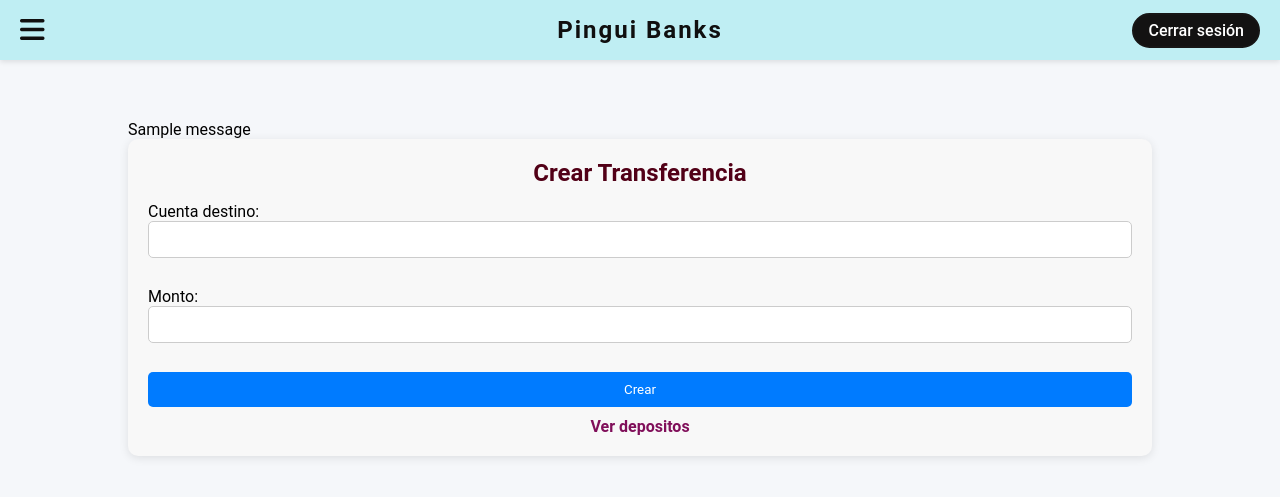
After one commit to Ceress79/Bank_pinguinito, a Flask app: page /crear_deposito in a window 1280 px wide. The commit adds this page. Shown: the top 497 px of the page. Run offline with Flask 3, Linux system fonts and the light colour scheme; the visitor is signed in with stand-in values (Sample User, id 1); tables that the repository leaves empty or names only in its code hold one stand-in row (values such as "Sample post"); one stand-in notice (Sample message) is shown.

Commit message:
Solucionado error que ocasionaba que la cuenta principal mostrada no sea correcta, tambien solucionado error en el que dentro de la lista de cuentas aparecieran cuentas que no eran del usuario, ademas se agrego funcionalidad para realizar depositos, ademas se elimino un campo innecesario del formulario de creacion de cuentas bancarias.

```diff
--- a/App.py
+++ b/App.py
@@ -7,6 +7,7 @@ from controllers.cuentas import cuentas_bp
 from controllers.factura import factura_bp
 from controllers.transferencias import transferencias_bp
 from controllers.prestamos import prestamos_bp
+from controllers.depositos import depositos_bp
 
 def create_app():
     app = Flask(__name__)
@@ -15,7 +16,7 @@ def create_app():
     # Configuración manual si no está en Config (opcional)
     app.config['MYSQL_HOST'] = 'localhost'
     app.config['MYSQL_USER'] = 'root'
-    app.config['MYSQL_PASSWORD'] = '12345'
+    app.config['MYSQL_PASSWORD'] = ''
     app.config['MYSQL_DB'] = 'banco_pinguino'
 
     app.secret_key = 'mysecretkey'
@@ -30,6 +31,7 @@ def create_app():
     app.register_blueprint(factura_bp)
     app.register_blueprint(transferencias_bp)
     app.register_blueprint(prestamos_bp)
+    app.register_blueprint(depositos_bp)
     return app
 
 if __name__ == '__main__':
--- a/controllers/auth.py
+++ b/controllers/auth.py
@@ -26,8 +26,12 @@ def login():
             session['usuario'] = email
             session['nombre_completo'] = user[1]
             session['id_usuario']=user[0]
+            session['rol']=user[6]
             flash("Has iniciado sesión correctamente", "usuario")
-            return redirect(url_for('cuentas.index'))
+            if session['rol']=='u':
+                return redirect(url_for('cuentas.index'))
+            else:
+                return redirect(url_for('depositos.lista_depositos'))
         else:
             flash("Correo o contraseña incorrectos", "usuario")
 
@@ -49,7 +53,7 @@ def add_contact():
         telefono = request.form['telefono']
         direccion = request.form['direccion']
         fecha_nacimiento = request.form['fecha_nacimiento']
-        tipo_cuenta = request.form['tipo_cuenta']
+        tipo_cuenta = 'u'
         confirmar_password = request.form['confirmar_password']
         password = request.form['password']
 
@@ -65,7 +69,7 @@ def add_contact():
 
         cur = mysql.connection.cursor()
         cur.execute('''INSERT INTO user (cedula, nombre_completo, correo, telefono, direccion,
-            fecha_nacimiento, tipo_cuenta, password)
+            fecha_nacimiento, rol, password)
             VALUES (%s, %s, %s, %s, %s, %s, %s, %s)''',
             (cedula, nombre_completo, correo, telefono, direccion, fecha_formateada, tipo_cuenta,
              password))
--- a/controllers/cuentas.py
+++ b/controllers/cuentas.py
@@ -12,6 +12,7 @@ def index():
         return redirect(url_for('auth.login'))
 
     cuentas = obtener_cuentas()
+    cuentas = [x for x in cuentas if x['id_usuario'] == session.get('id_usuario')]
     user = {'nombre_completo': session.get('nombre_completo')}
     return render_template('index.html', cuentas=cuentas, user=user)
 
@@ -28,6 +29,7 @@ def cuenta_bancaria():
 
     cuentas = obtener_cuentas()
     user = {'nombre_completo': session.get('nombre_completo')}
+    cuentas = [x for x in cuentas if x['id_usuario'] == session.get('id_usuario')]
     return render_template('cuenta_bancaria.html', cuentas=cuentas, user=user)
 
 
@@ -57,7 +59,7 @@ def crear_cuenta_bancaria():
     apodo = request.form['apodo']
     limite_retiro = request.form['limite_retiro']
     max_retiros_diarios = request.form['max_retiros_diarios']
-    id_usuario = request.form['id_usuario']
+    id_usuario = session['id_usuario']
 
     while True:
         numero_cuenta = '2206' + ''.join([str(random.randint(0, 9)) for _ in range(6)])
@@ -88,14 +90,13 @@ def editar_cuenta(id):
     apodo = request.form['apodo']
     limite_retiro = request.form['limite_retiro']
     max_retiros_diarios = request.form['max_retiros_diarios']
-    id_usuario = request.form['id_usuario']
 
     cur = mysql.connection.cursor()
     cur.execute("""
         UPDATE cuentas_bancarias
-        SET tipo_cuenta = %s, apodo = %s, limite_retiro = %s, max_retiros_diarios = %s, id_usuario = %s
+        SET tipo_cuenta = %s, apodo = %s, limite_retiro = %s, max_retiros_diarios = %s
         WHERE id = %s
-    """, (tipo_cuenta, apodo, limite_retiro, max_retiros_diarios, id_usuario, id))
+    """, (tipo_cuenta, apodo, limite_retiro, max_retiros_diarios, id))
     mysql.connection.commit()
     flash("Cuenta actualizada correctamente", "usuario")
     return redirect(url_for('cuentas.index'))
--- /dev/null
+++ b/controllers/depositos.py
@@ -0,0 +1,36 @@
+from flask import Blueprint, render_template, request, redirect, url_for, session, flash
+from extensions import mysql
+from controllers.cuentas import obtener_cuentas
+
+depositos_bp = Blueprint('depositos', __name__)
+
+@depositos_bp.route('/crear_deposito', methods=['GET', 'POST'])
+def crear_deposito():
+    if request.method == 'POST':
+        cuenta_destino = request.form['cuenta_destino']
+        monto = float(request.form['monto'])
+        cursor = mysql.connection.cursor()
+        cuenta = obtener_cuentas()
+        numeros_cuenta = []
+        for c in cuenta:
+            numeros_cuenta.append(c['numero_cuenta'])
+        print(numeros_cuenta)
+        if cuenta_destino not in numeros_cuenta:
+            flash("Asegurese de que la cuenta de destino exista")
+            return render_template('crear_deposito.html', cuentas = cuenta)
+        cursor.execute("INSERT INTO deposito (num_cuenta_destino, monto) VALUES (%s, %s)", (cuenta_destino, monto))
+        cursor.execute("UPDATE cuentas_bancarias set saldo=saldo+%s where numero_cuenta=%s",(monto, cuenta_destino))
+        mysql.connection.commit()
+        cursor.close()
+        return redirect(url_for('depositos.lista_depositos'))
+    cuenta = obtener_cuentas()
+    return render_template('crear_deposito.html', cuentas = cuenta)
+
+
+@depositos_bp.route('/depositos')
+def lista_depositos():
+    cursor = mysql.connection.cursor()
+    cursor.execute("SELECT * FROM deposito")
+    depositos = cursor.fetchall()
+    cursor.close()
+    return render_template('depositos.html', depositos=depositos)
--- /dev/null
+++ b/templates/crear_deposito.html
@@ -0,0 +1,39 @@
+{% extends 'layout.html' %}
+{%block body%}
+{%if session['rol'] == 'a'%}
+<div class="container-crear-factura">
+    {% with messages = get_flashed_messages() %}
+    {% if messages %}
+    {% for message in messages %}
+    <div class="alerta">
+      {{ message }}
+    </div>
+    {% endfor %}
+    {% endif %}
+    {% endwith %}
+    <div class="form-crear-factura">
+        <h2>Crear Transferencia</h2>
+    <form method="POST">
+        <label>Cuenta destino:</label><br>
+        <input type="text" name="cuenta_destino" required><br><br>
+        <label>Monto:</label><br>
+        <input type="number" name="monto" min="0" required><br><br>
+
+
+
+        <button type="submit">Crear</button>
+    </form>
+        <div>
+                <a href="/depositos">Ver depositos</a>
+        </div>
+
+        </div>
+</div>
+  {%else %}
+ <div class="container-crear-factura">
+  <h2 >Acceso denegado</h2>
+ </div>
+     {%endif%}
+<script>
+</script>
+{%endblock%}
```
Also changed, not shown: BASE DE DATOS BANCO_PINGUINO (Crearla).txt (+10 -1 lines), controllers/transferencias.py (+5 -4 lines), templates/cuenta_bancaria.html (+2 -5 lines), templates/depositos.html (added, +28 -0 lines).
